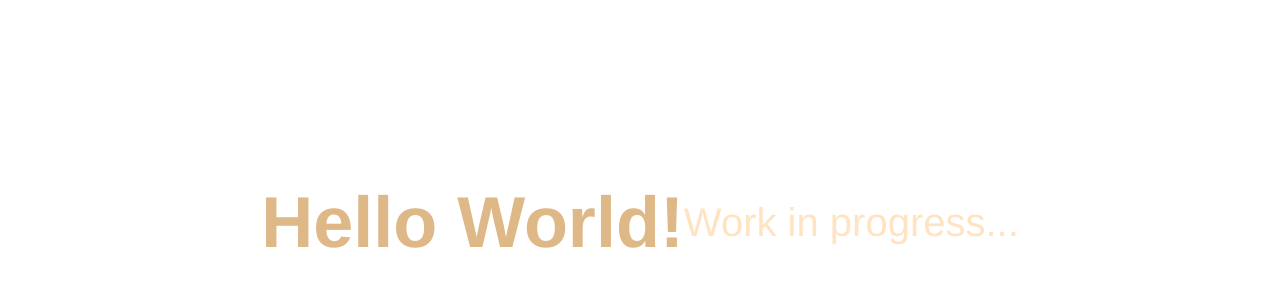
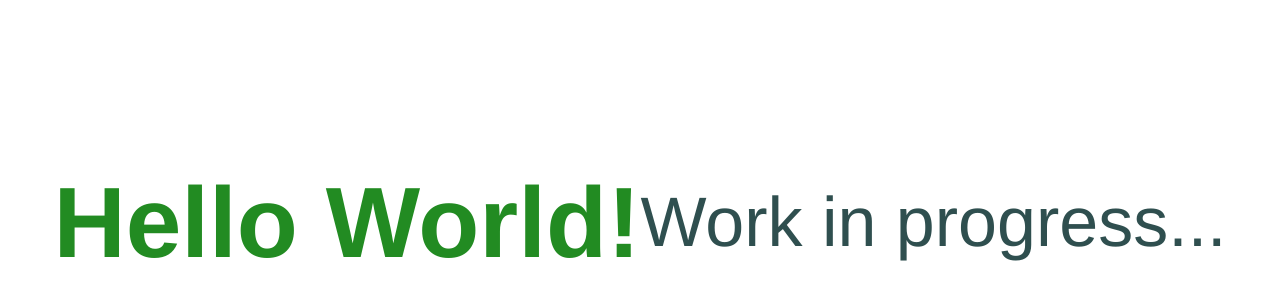
Before and after one commit to FrankVan1982/frav1982-quiz, a plain HTML site: page index.html in a window 1280 px wide. Shown: the part 178-478 px from the top of the page. Drawn offline with Linux system fonts and the light colour scheme.

Commit message:
Update style.css

```diff
--- a/style.css
+++ b/style.css
@@ -5,17 +5,17 @@ body {
 }
 
 p {
-  color: #ffe4c4;
+  color: #2f4f4f;
   font-family: "Helvetica";
-  font-size: 40px;
+  font-size: 70px;
   font-weight: 400;
   font-style: normal;
 }
 
 h1 {
-   color: #deb887;
+   color: #228b22;
    font-family: "Helvetica";
-   font-size: 72px;
+   font-size: 100px;
    font-weight: 700;
    font-style: normal;
 }
```
